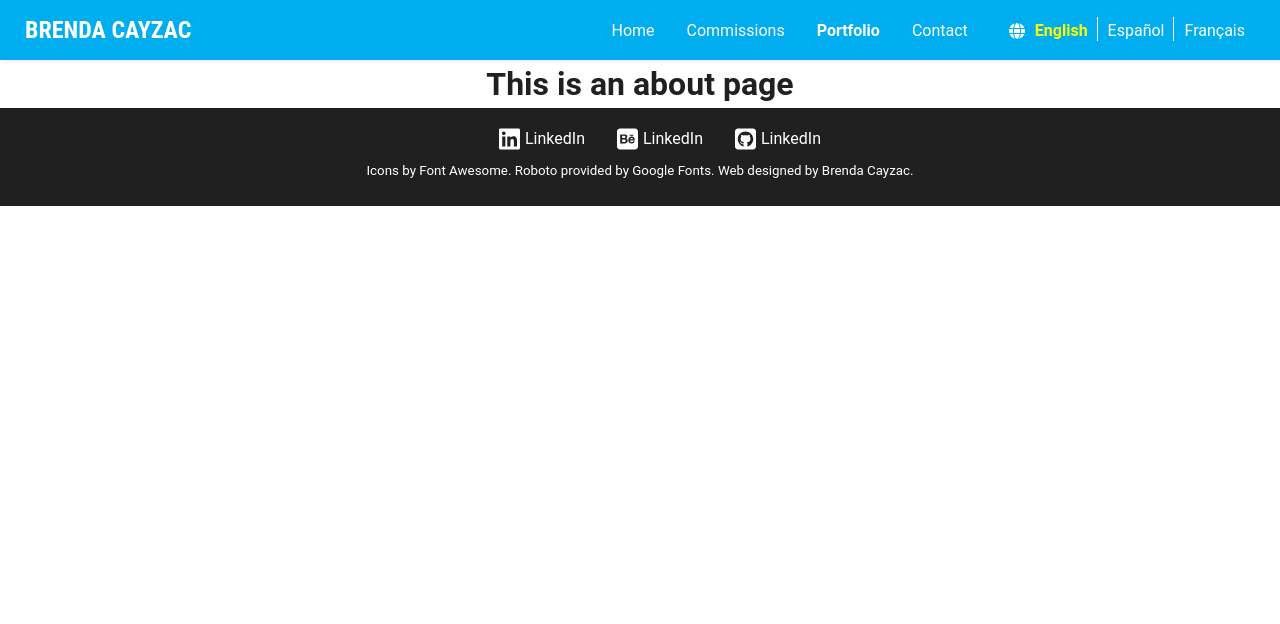
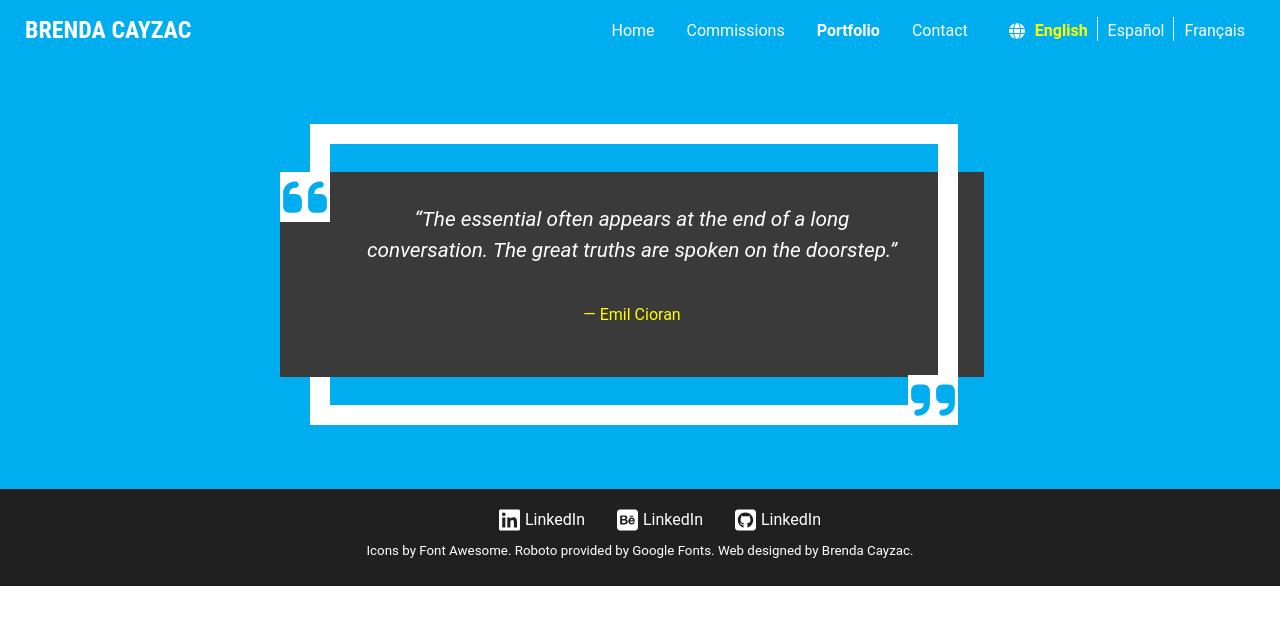
Before and after one commit to BrendaCayzac/vue-commissions-site, a Vue app: page /portfolio in a window 1280 px wide. Shown: the top 624 px of the page. Built offline with nearby package versions, Linux system fonts and the light colour scheme.

Commit message:
created portfolio view and moved Emil Cioran's quote there

```diff
--- a/src/router/index.ts
+++ b/src/router/index.ts
@@ -17,7 +17,7 @@ const routes: Array<RouteRecordRaw> = [
   {
     path: "/portfolio",
     name: "portfolio",
-    component: () => import("../views/AboutView.vue"),
+    component: () => import("../views/PortfolioView.vue"),
     meta: { title: "Portfolio" },
   },
   {
--- /dev/null
+++ b/src/views/PortfolioView.vue
@@ -0,0 +1,31 @@
+<template>
+  <div class="portfolio">
+    <Quote quote="quote-emil-cioran" author="Emil Cioran" />
+  </div>
+</template>
+
+<script lang="ts">
+import { defineComponent } from "vue";
+
+import Quote from "@/components/Quote/Quote.vue";
+
+export default defineComponent({
+  name: "PortfolioView",
+  components: { Quote },
+});
+</script>
+
+<style lang="scss" scoped>
+@import "src/styles/custom";
+
+.portfolio {
+  padding-top: 3.75rem;
+}
+
+/* Tablet*/
+@media (min-width: $tablet) {
+  .portfolio {
+    padding-top: 0;
+  }
+}
+</style>
```
